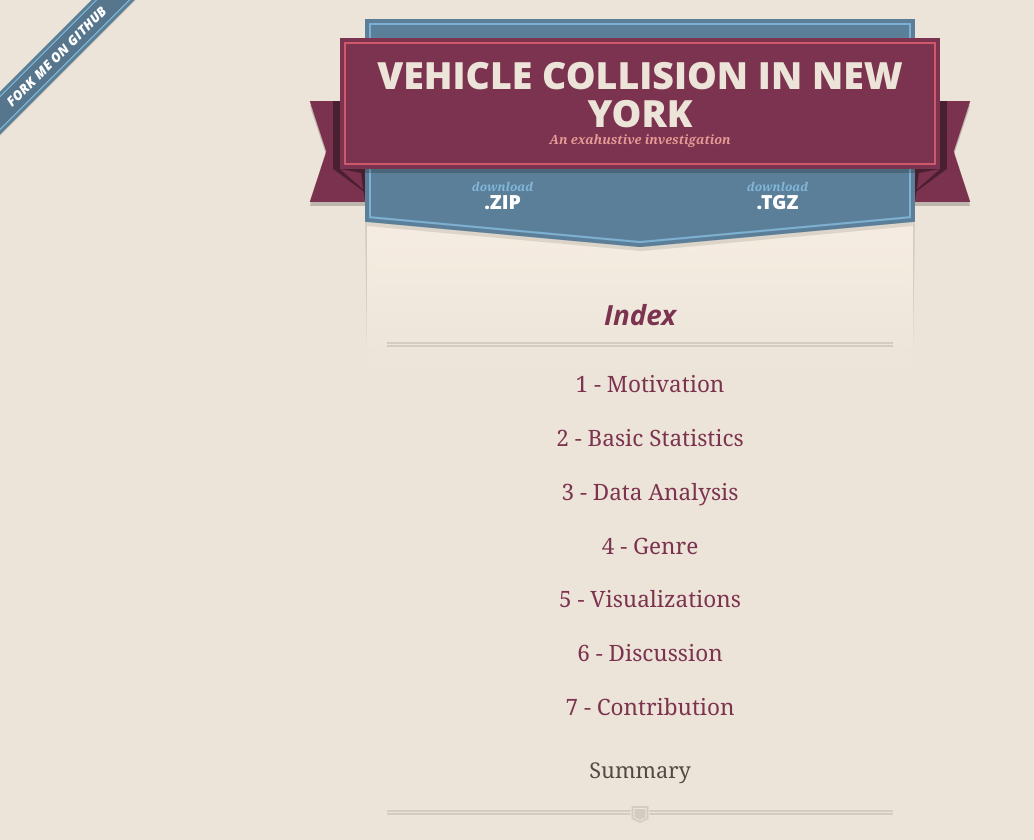
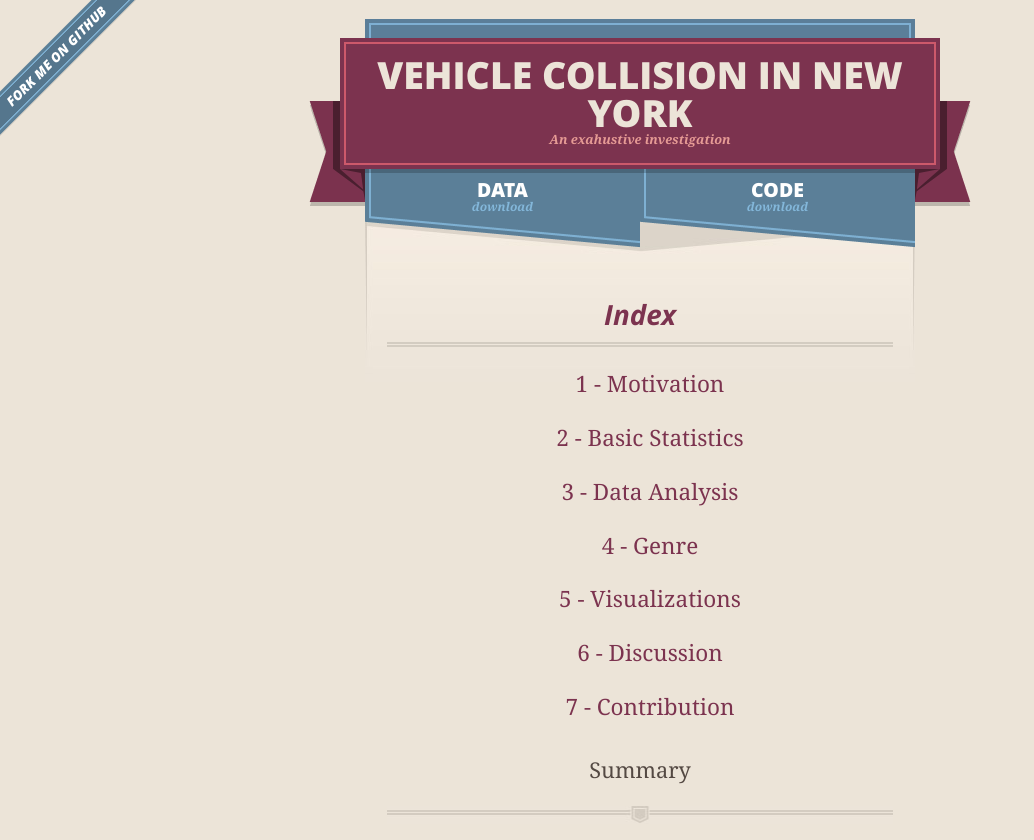
Before and after one commit to AlexAbades/veh-col-NY, a Jekyll site: the page built from index.md, in a window 1280 px wide, cut to the strip 0-840 px from the top of the page. Shown: the whole strip, without its empty margins (0-1034 px from the left). Built offline with Jekyll 4.4.1, drawn with Linux system fonts in a browser that asks for light colours.

Commit message:
Trying to fix error on header Attep4

```diff
--- a/_layouts/default.html
+++ b/_layouts/default.html
@@ -41,7 +41,7 @@
       {% if site.show_downloads %}
         <section id="downloads">
           <span class="inner">
-            <a href="{{ site.github.zip_url }}" class="zip"><em>download</em> .ZIP</a><a href="{{ site.github.tar_url }}" class="tgz"><em>download</em> .TGZ</a>
+            <a href="{{ site.baseurl }}/assets/data/clean_dataset.zip" class="zip">DATA<em>download</em></a><a href="{{ site.baseurl }}/assets/scripts/New_York_Collisions.zip" class="zip">CODE<em>download</em></a>
           </span>
         </section>
       {% else %}
```
